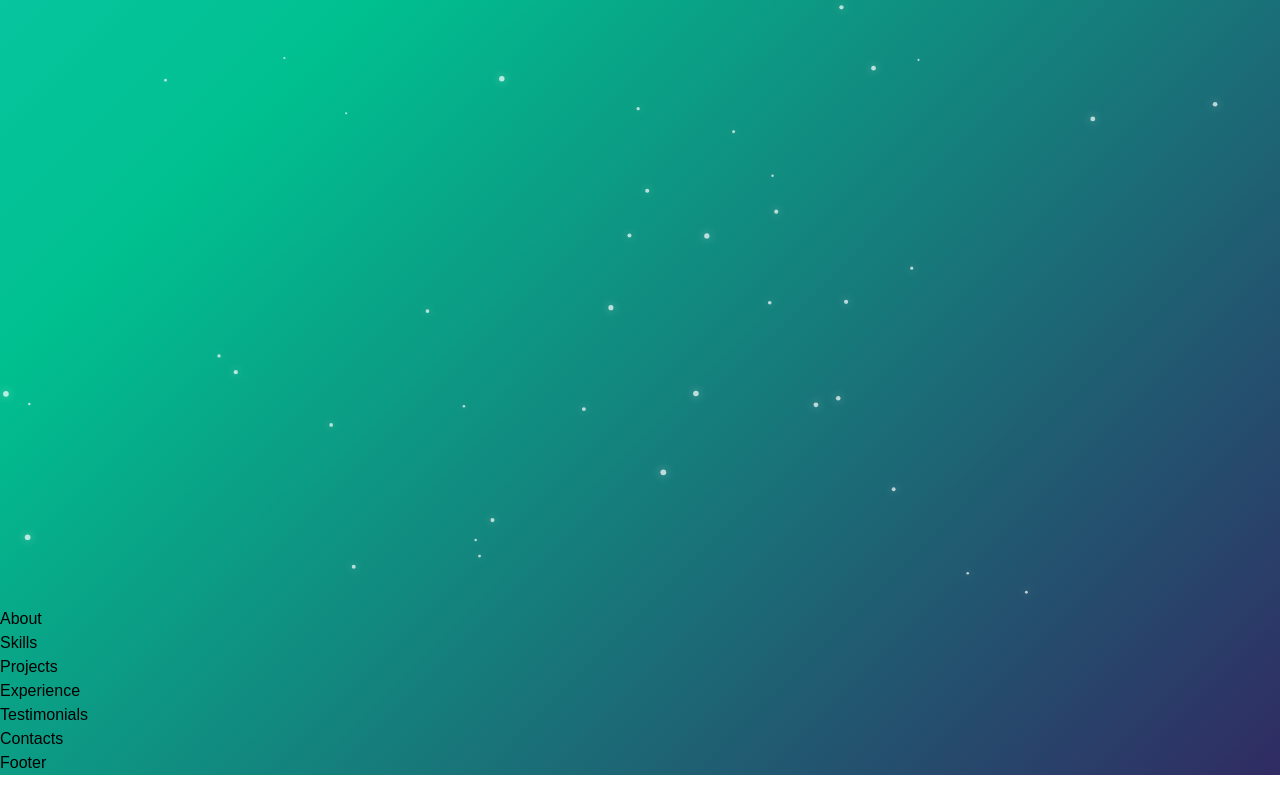
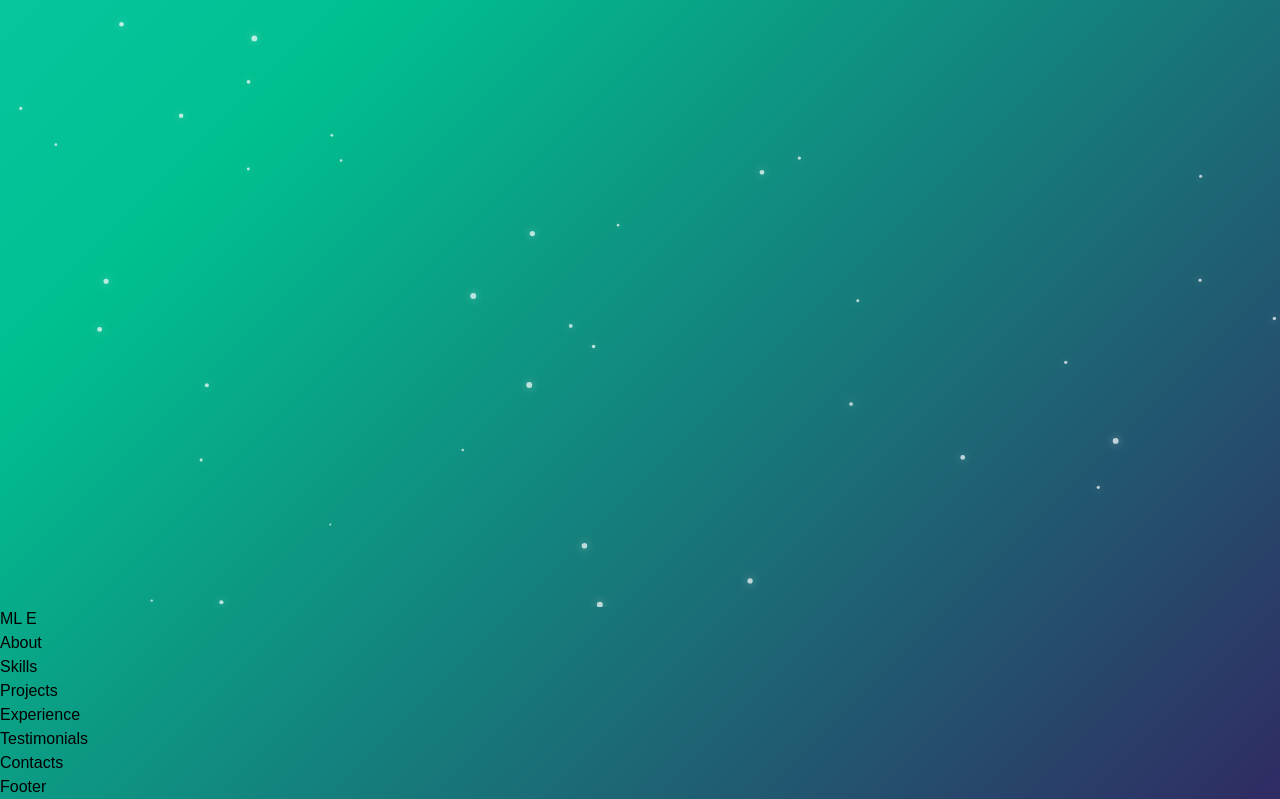
Before and after one commit to sonuraj-dev/my-portfolio, a React (Vite) app: page / in a window 1280 px wide. Shown: the part 1289-2088 px from the top of the page. Before the commit the page ends 2064 px from the top, so only its background shows below. Built offline with nearby package versions, Linux system fonts and the light colour scheme.

Commit message:
Day_5 comm_3

```diff
--- a/src/sections/Home.jsx
+++ b/src/sections/Home.jsx
@@ -23,10 +23,11 @@ export default function Home(){
       if (!deleting && subIndex <current.length)setSubIndex(v=>v+1);
       else if(!deleting && subIndex === current.length) setTimeout(()=> setDeleting(true),1200);
       else if(deleting && subIndex>0 )setSubIndex(v=>v-1);
-
-    }
+      else if(deleting && subIndex===0){setDeleting(false); setIndex(p=>(p+1)%roles.length);}
+    },deleting ? 40:60
   )
-  })
+  return ()=>clearTimeout(timeout);
+  },[subIndex,index,deleting,roles])
 
 
 
@@ -77,10 +78,19 @@ export default function Home(){
   <div className="flex flex-col justify-center h-full text-center lg:text-left relative">
     <div className="w-full lg:pr-24 mx-auto max-w-[48rem]">
 
-        <motion.div>
+        <motion.div
+        className="mb-3 text-xl sm:text-2xl md:text-3xl lg:text-4xl font-semibold text-white tracking-wide min-h-[1.6em]"
+        initial={{opacity:0,y:12}}
+        animate={{opacity:1,y:0}}
+        transition={{duration:0.6}}
+        >
 
-
-
+            <span>
+              {roles[index].substring(0,subIndex)}
+              </span>
+            <span
+            className="inline-block w-[2px] ml-1 bg-whitw animate-pulse align-middle"
+            style ={{height:"1em"}}></span>
 
 
 
```
